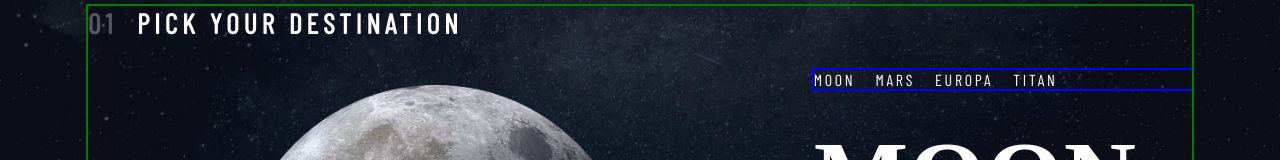
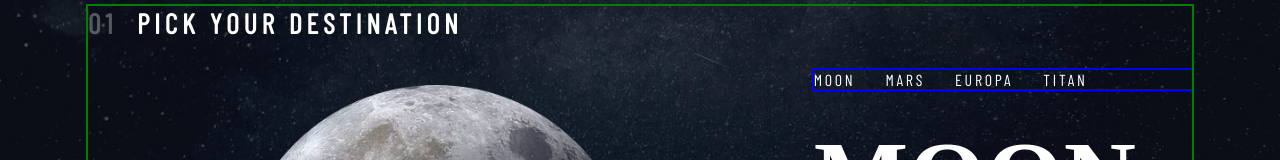
Before and after one commit to adetoye-dev/space-tourism-site, a React (Vite) app: page / in a window 1280 px wide. Shown: the part 197-357 px from the top of the page. Built offline with nearby package versions, Linux system fonts and the light colour scheme; a web font is replaced by a local one.

Commit message:
fix: add bottom margin to travel details

```diff
--- a/src/components/Destination.css
+++ b/src/components/Destination.css
@@ -72,6 +72,7 @@
 .travel-details {
   display: flex;
   flex-direction: column;
+  margin-bottom: 3rem;
   gap: 3rem;
 }
 
@@ -127,6 +128,7 @@
   }
   .destination-nav {
     justify-content: flex-start;
+    gap: 3rem;
   }
   .destination-title {
     font-size: 10rem;
@@ -137,5 +139,6 @@
   }
   .travel-details {
     justify-content: flex-start;
+    margin-bottom: 0;
   }
 }
```
